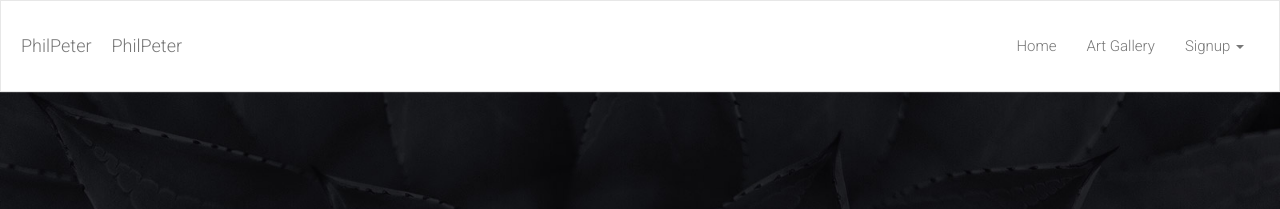
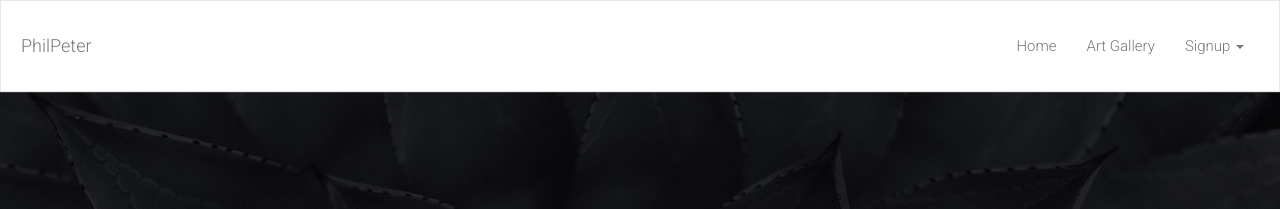
Before and after one commit to arcstudios/phil-peter, a Jekyll site: the page built from index.html, in a window 1280 px wide and 900 px high. Shown: the top 209 px of the window. Built offline with Jekyll 4.4.1, drawn with Linux system fonts in a browser that asks for light colours.

Commit message:
merge fix

```diff
--- a/_includes/nav.html
+++ b/_includes/nav.html
@@ -8,9 +8,7 @@
         <span class="icon-bar"></span>
         <span class="icon-bar"></span>
       </button>
-      <a class="navbar-brand" href="{{site.baseurl}}">{{site.title}}</a>
-
-      <a class="navbar-brand" href="/index.html">{{site.title}}</a>
+      <a class="navbar-brand" href="{{site.baseurl}}/index.html">{{site.title}}</a>
 
     </div>
 
```
